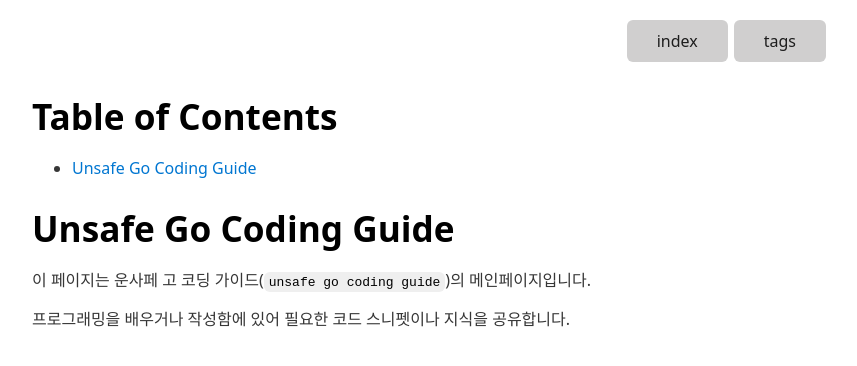
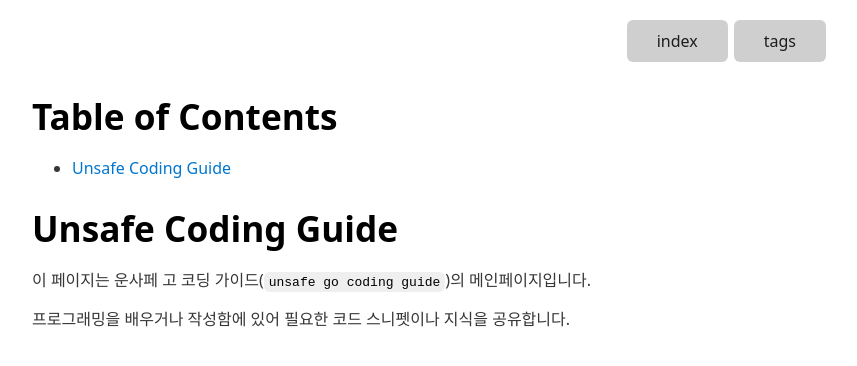
Before and after one commit to unsafe-risk/unsafe-coding-guide, a plain HTML site: page public/index.html in a window 1280 px wide. Shown: the whole page, without its empty margins (208-1065 px from the left). Drawn offline with Linux system fonts and the light colour scheme.

Commit message:
update index page

```diff
--- a/public/index.html
+++ b/public/index.html
@@ -7,9 +7,9 @@
 </div><h1>Table of Contents</h1>
 <ul>
 <li>
-<a href="#unsafe-go-coding-guide">Unsafe Go Coding Guide</a></li>
+<a href="#unsafe-coding-guide">Unsafe Coding Guide</a></li>
 </ul>
-<h1 id="unsafe-go-coding-guide">Unsafe Go Coding Guide</h1>
+<h1 id="unsafe-coding-guide">Unsafe Coding Guide</h1>
 <p>이 페이지는 운사페 고 코딩 가이드(<code>unsafe go coding guide</code>)의 메인페이지입니다.</p>
 <p>프로그래밍을 배우거나 작성함에 있어 필요한 코드 스니펫이나 지식을 공유합니다.</p>
 </body></html>
```
Also changed, not shown: 1 other file.
